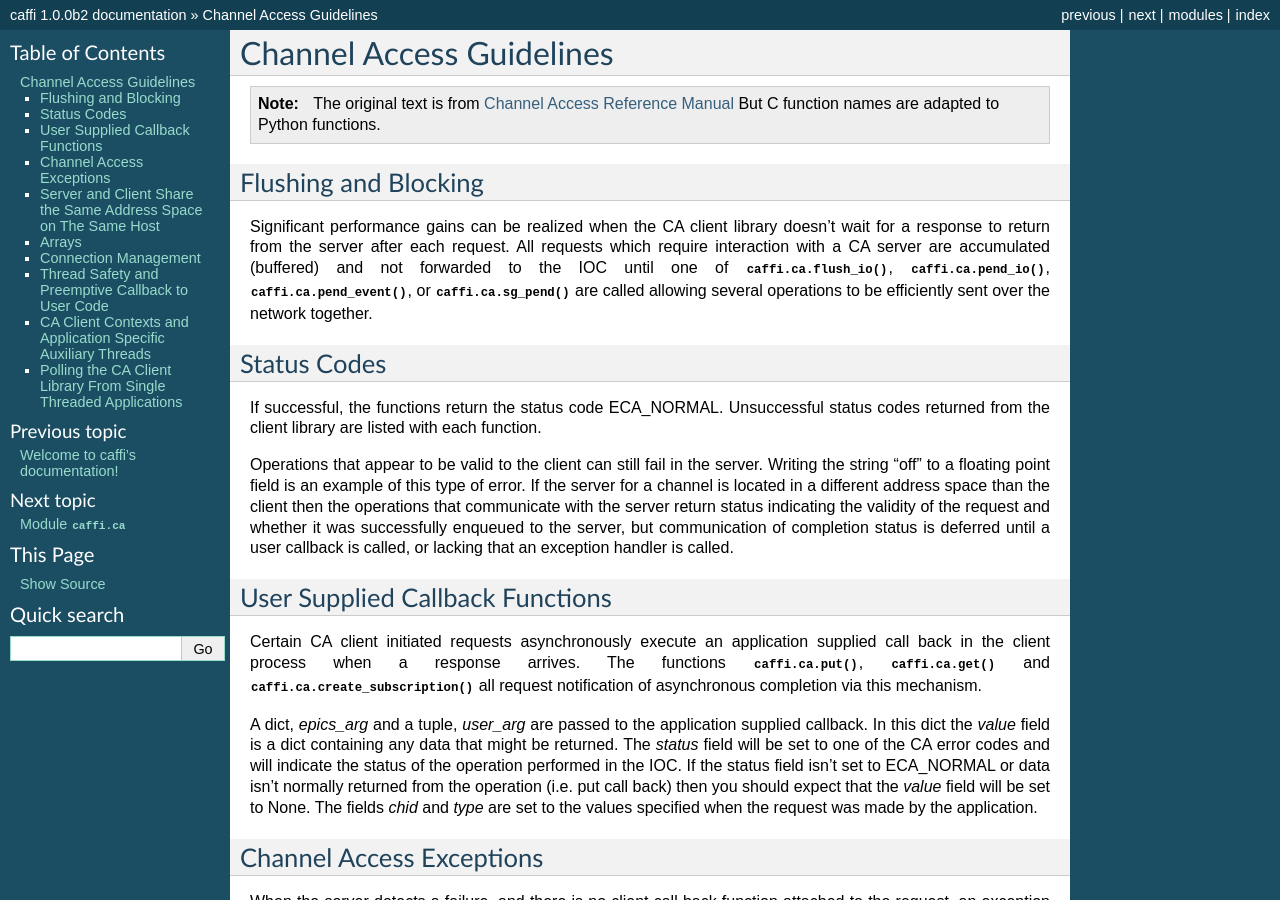
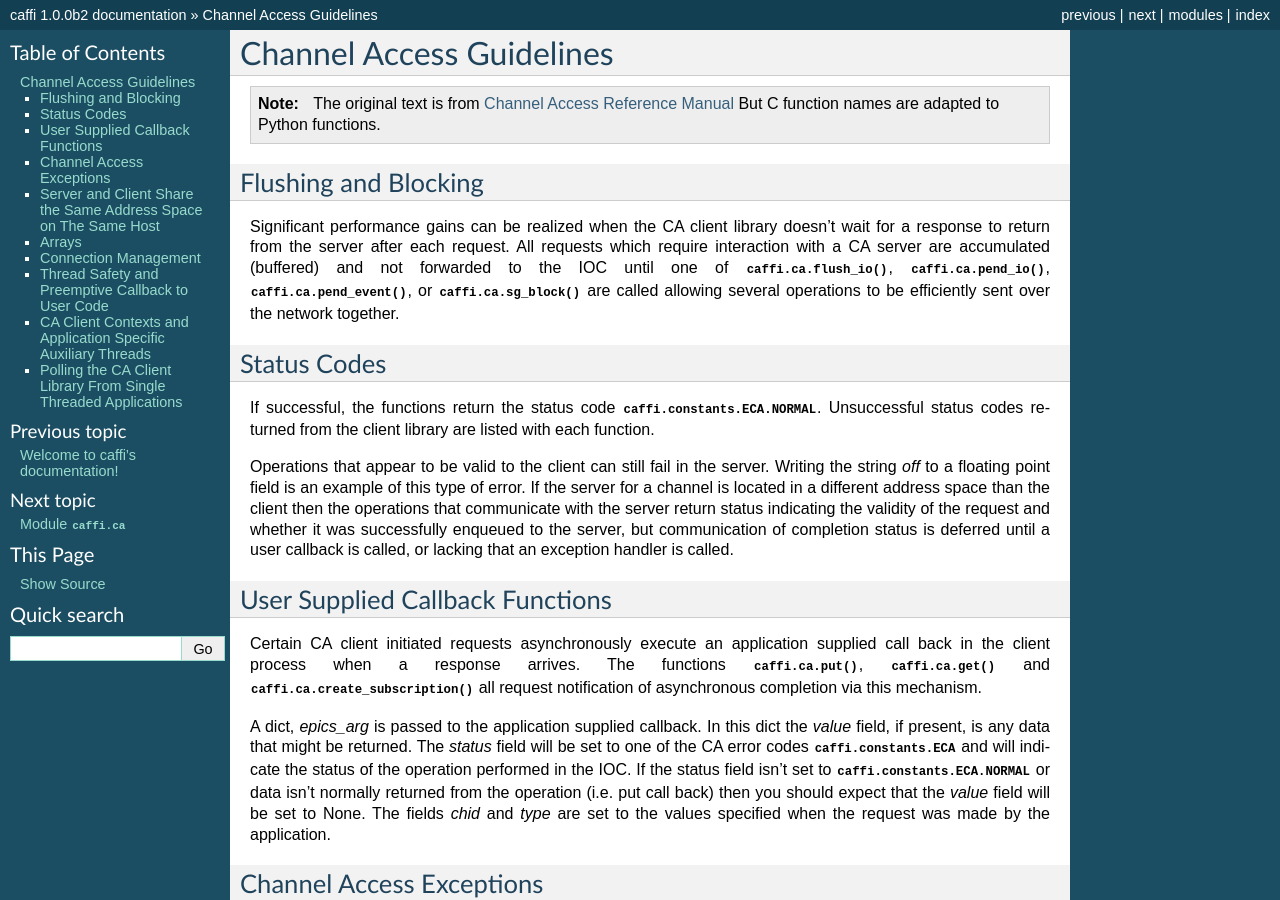
Before and after one commit to CaChannel/caffi, a Sphinx documentation site: the page built from docs/source/intro.rst, in a window 1280 px wide and 900 px high. Built offline with Sphinx 7.4.7, drawn with Linux system fonts in a browser that asks for light colours; some of the changed text lies outside the part shown.

Commit message:
minor fix

```diff
--- a/docs/source/intro.rst
+++ b/docs/source/intro.rst
@@ -9,17 +9,17 @@ Flushing and Blocking
 Significant performance gains can be realized when the CA client library doesn't wait for
 a response to return from the server after each request.
 All requests which require interaction with a CA server are accumulated (buffered) and not forwarded to the IOC
-until one of :func:`caffi.ca.flush_io`, :func:`caffi.ca.pend_io`, :func:`caffi.ca.pend_event`, or :func:`caffi.ca.sg_pend`
+until one of :func:`caffi.ca.flush_io`, :func:`caffi.ca.pend_io`, :func:`caffi.ca.pend_event`, or :func:`caffi.ca.sg_block`
 are called allowing several operations to be efficiently sent over the network together.
 
 
 Status Codes
 ------------
-If successful, the functions return the status code ECA_NORMAL.
+If successful, the functions return the status code :data:`caffi.constants.ECA.NORMAL`.
 Unsuccessful status codes returned from the client library are listed with each function.
 
 Operations that appear to be valid to the client can still fail in the server.
-Writing the string "off" to a floating point field is an example of this type of error.
+Writing the string *off* to a floating point field is an example of this type of error.
 If the server for a channel is located in a different address space than the client then
 the operations that communicate with the server return status indicating the validity of the request and
 whether it was successfully enqueued to the server, but communication of completion status is deferred
@@ -33,10 +33,11 @@ Certain CA client initiated requests asynchronously execute an application suppl
 when a response arrives. The functions :func:`caffi.ca.put`, :func:`caffi.ca.get` and :func:`caffi.ca.create_subscription`
 all request notification of asynchronous completion via this mechanism.
 
-A dict, *epics_arg* and a tuple, *user_arg* are passed to the application supplied callback.
-In this dict the *value* field is a dict containing any data that might be returned.
-The *status* field will be set to one of the CA error codes and will indicate the status of the operation performed in the IOC.
-If the status field isn't set to ECA_NORMAL or data isn't normally returned from the operation (i.e. put call back)
+A dict, *epics_arg* is passed to the application supplied callback.
+In this dict the *value* field, if present, is any data that might be returned.
+The *status* field will be set to one of the CA error codes :data:`caffi.constants.ECA` and will indicate
+the status of the operation performed in the IOC.
+If the status field isn't set to :data:`caffi.constants.ECA.NORMAL` or data isn't normally returned from the operation (i.e. put call back)
 then you should expect that the *value* field will be set to None.
 The fields *chid* and *type* are set to the values specified when the request was made by the application.
 
@@ -119,7 +120,7 @@ An application specific auxiliary thread can join a CA context by calling :func:
 using the CA context identifier that was returned from :func:`caffi.ca.current_context`
 when it is called by the thread that created the context which needs to be joined.
 A context which is to be joined must be preemptive - it must be created using *create_context(True)*.
-It is not possible to attach a thread to a non-preemptive CA context created explicitly or implicitly with *create_context(False)*.
+It is not possible to attach a thread to a non-preemptive CA context created implicitly or explicitly with *create_context(False)*.
 Once a thread has joined with a CA context it need only make ordinary function calls to use the context.
 
 A CA client library context can be shut down and cleaned up,
```
